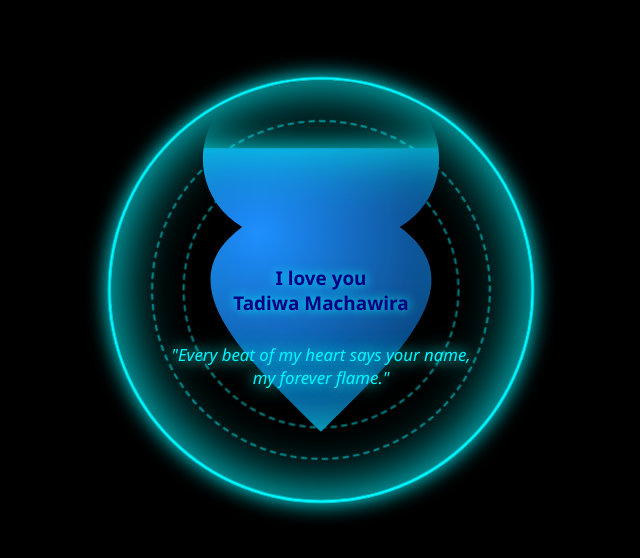
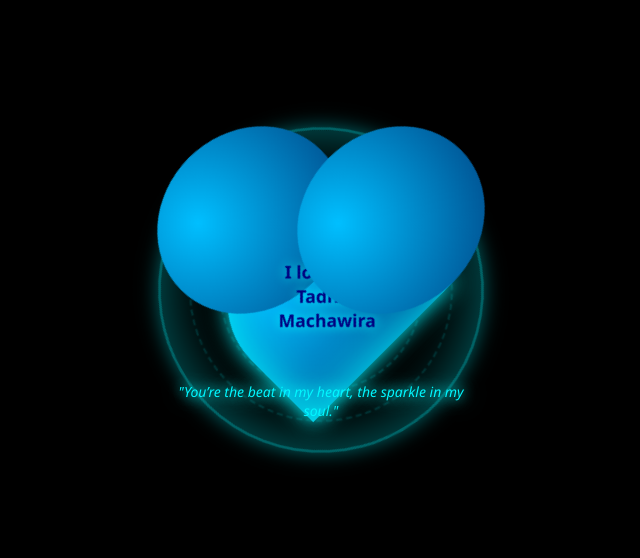
Before and after one commit to AsheinTech/a-love-gift, a plain HTML site: page index.html in a window 1280 px wide. Shown: the part 110-668 px from the top of the page, without its empty margins (319-959 px from the left). Drawn offline with Linux system fonts and the light colour scheme.

Commit message:
Update index.html

```diff
--- a/index.html
+++ b/index.html
@@ -7,126 +7,135 @@
   <style>
     body {
       margin: 0;
-      background: black;
+      background: #000;
+      font-family: 'Segoe UI', sans-serif;
       overflow: hidden;
-      font-family: 'Segoe UI', sans-serif;
       display: flex;
       justify-content: center;
       align-items: center;
       height: 100vh;
     }
 
-    .heart-container {
+    .container {
       position: relative;
       width: 300px;
-      height: 270px;
-      animation: pulse 2s infinite;
+      height: 300px;
+    }
+
+    .neon-ring, .neon-ring::before, .neon-ring::after {
+      content: '';
+      position: absolute;
+      top: 50%;
+      left: 50%;
+      border-radius: 50%;
+      border: 2px dashed #00f7ff;
+      transform: translate(-50%, -50%);
+      animation: rotate 12s linear infinite;
+      opacity: 0.4;
+    }
+
+    .neon-ring {
+      width: 320px;
+      height: 320px;
+      border: 3px solid #00f7ff;
+      box-shadow: 0 0 20px #00f7ff, 0 0 60px #00f7ff inset;
+    }
+
+    .neon-ring::before {
+      width: 260px;
+      height: 260px;
+      animation-duration: 18s;
+    }
+
+    .neon-ring::after {
+      width: 200px;
+      height: 200px;
+      animation-duration: 25s;
     }
 
     .heart {
       position: absolute;
+      top: 50%;
+      left: 50%;
+      width: 180px;
+      height: 160px;
+      transform: translate(-50%, -50%) rotate(-45deg);
+      background: radial-gradient(circle at 30% 30%, #00bfff, #004080);
+      border-radius: 50% 50% 0 0;
+      box-shadow: 0 0 20px #00f7ff, 0 0 40px #00f7ff inset;
+      animation: pulse 2s infinite;
+    }
+
+    .heart::before,
+    .heart::after {
+      content: '';
+      position: absolute;
+      width: 180px;
+      height: 160px;
+      border-radius: 50%;
+      background: inherit;
+    }
+
+    .heart::before {
+      top: -90px;
+      left: 0;
+    }
+
+    .heart::after {
       top: 0;
-      left: 0;
-      width: 300px;
-      height: 270px;
-      background: radial-gradient(circle at 30% 30%, #1e90ff, #001f3f);
-      clip-path: path('M150 270 C80 200, 0 130, 75 75 A75 75 0 1 1 150 75 A75 75 0 1 1 225 75 C300 130, 220 200, 150 270 Z');
-      box-shadow: 0 0 30px #00f7ff, 0 0 60px #00f7ff inset;
-      display: flex;
-      justify-content: center;
-      align-items: center;
+      left: 90px;
     }
 
     .heart-text {
+      position: absolute;
+      top: 55%;
+      left: 50%;
+      transform: translate(-50%, -50%) rotate(45deg);
       color: navy;
+      font-weight: bold;
       text-align: center;
-      font-size: 18px;
-      font-weight: bold;
       text-shadow: 0 0 10px #00ffff;
-      padding: 20px;
-    }
-
-    .neon-circle {
-      position: absolute;
-      top: 50%;
-      left: 50%;
-      width: 400px;
-      height: 400px;
-      transform: translate(-50%, -50%);
-      border: 3px solid #00f7ff;
-      border-radius: 50%;
-      animation: rotate 10s linear infinite;
-      box-shadow: 0 0 20px #00f7ff, 0 0 60px #00f7ff inset;
-    }
-
-    .neon-circle::before,
-    .neon-circle::after {
-      content: "";
-      position: absolute;
-      top: 50%;
-      left: 50%;
-      width: 320px;
-      height: 320px;
-      transform: translate(-50%, -50%);
-      border-radius: 50%;
-      border: 2px dashed #00f7ff;
-      animation: rotate 15s linear infinite reverse;
-      opacity: 0.5;
-    }
-
-    .neon-circle::after {
-      width: 260px;
-      height: 260px;
-      animation-duration: 20s;
+      font-size: 16px;
+      padding: 10px;
     }
 
     .love-quote {
       position: absolute;
-      bottom: 40px;
+      bottom: 20px;
       width: 100%;
       text-align: center;
       color: #00f7ff;
-      font-size: 16px;
+      font-size: 14px;
       font-style: italic;
       text-shadow: 0 0 10px #00f7ff;
       animation: glow 3s ease-in-out infinite alternate;
     }
 
     @keyframes rotate {
-      0% {
-        transform: translate(-50%, -50%) rotate(0deg);
-      }
-      100% {
-        transform: translate(-50%, -50%) rotate(360deg);
-      }
+      0% { transform: translate(-50%, -50%) rotate(0deg); }
+      100% { transform: translate(-50%, -50%) rotate(360deg); }
+    }
+
+    @keyframes pulse {
+      0%, 100% { transform: translate(-50%, -50%) rotate(-45deg) scale(1); }
+      50% { transform: translate(-50%, -50%) rotate(-45deg) scale(1.1); }
     }
 
     @keyframes glow {
-      from {
-        text-shadow: 0 0 10px #00f7ff, 0 0 20px #00f7ff;
-      }
-      to {
-        text-shadow: 0 0 20px #00f7ff, 0 0 40px #00f7ff;
-      }
-    }
-
-    @keyframes pulse {
-      0%, 100% {
-        transform: scale(1);
-      }
-      50% {
-        transform: scale(1.05);
-      }
+      0% { text-shadow: 0 0 10px #00f7ff, 0 0 20px #00f7ff; }
+      100% { text-shadow: 0 0 20px #00f7ff, 0 0 40px #00f7ff; }
     }
   </style>
 </head>
 <body>
-  <div class="heart-container">
-    <div class="neon-circle"></div>
+  <div class="container">
+    <div class="neon-ring"></div>
     <div class="heart">
-      <div class="heart-text">I love you<br/>Tadiwa Machawira</div>
+      <div class="heart-text">
+        I love you<br/>Tadiwa Machawira
+      </div>
     </div>
-    <div class="love-quote">"Every beat of my heart says your name, my forever flame."</div>
+    <div class="love-quote">"You’re the beat in my heart, the sparkle in my soul."</div>
   </div>
 </body>
   </html>
```
